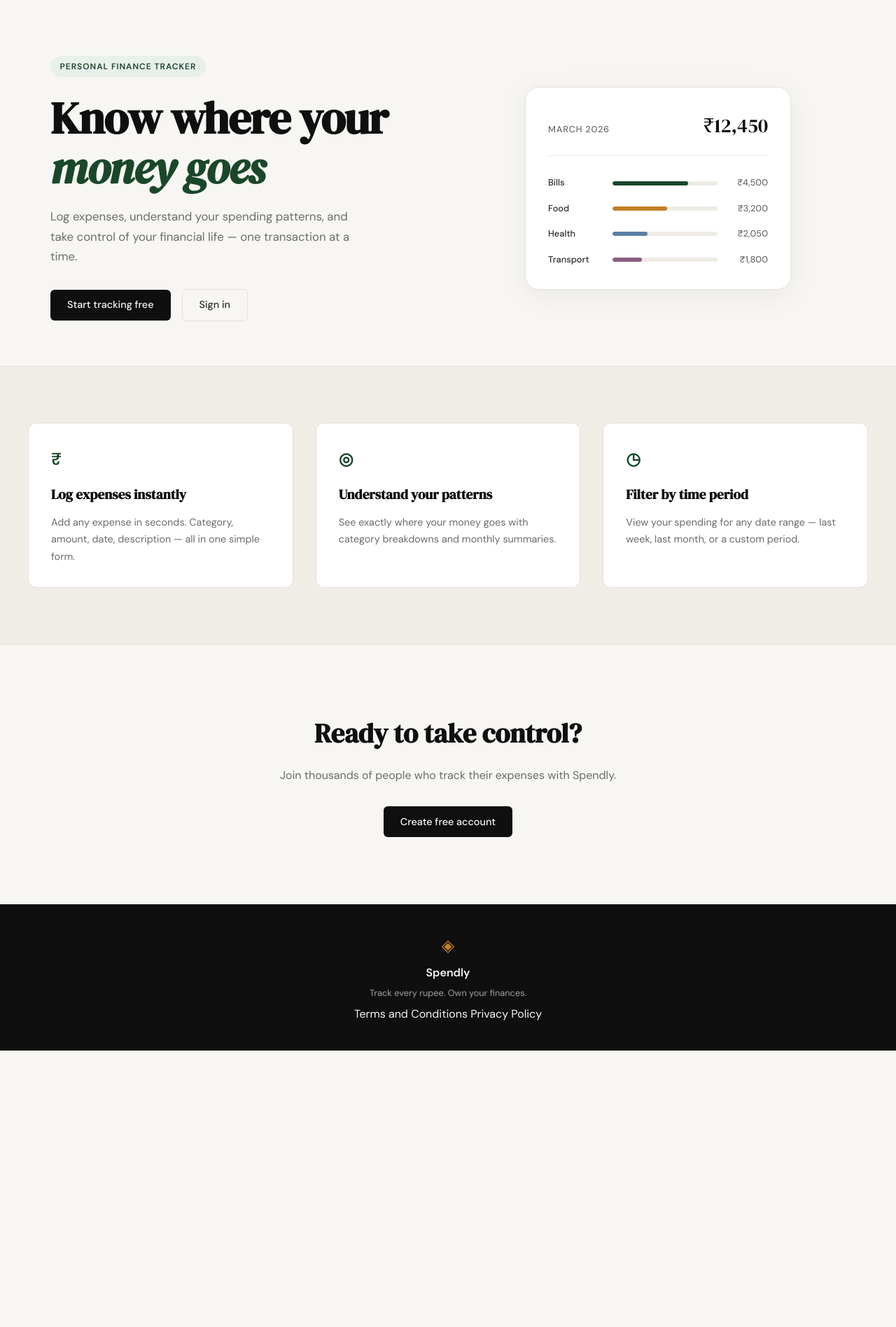
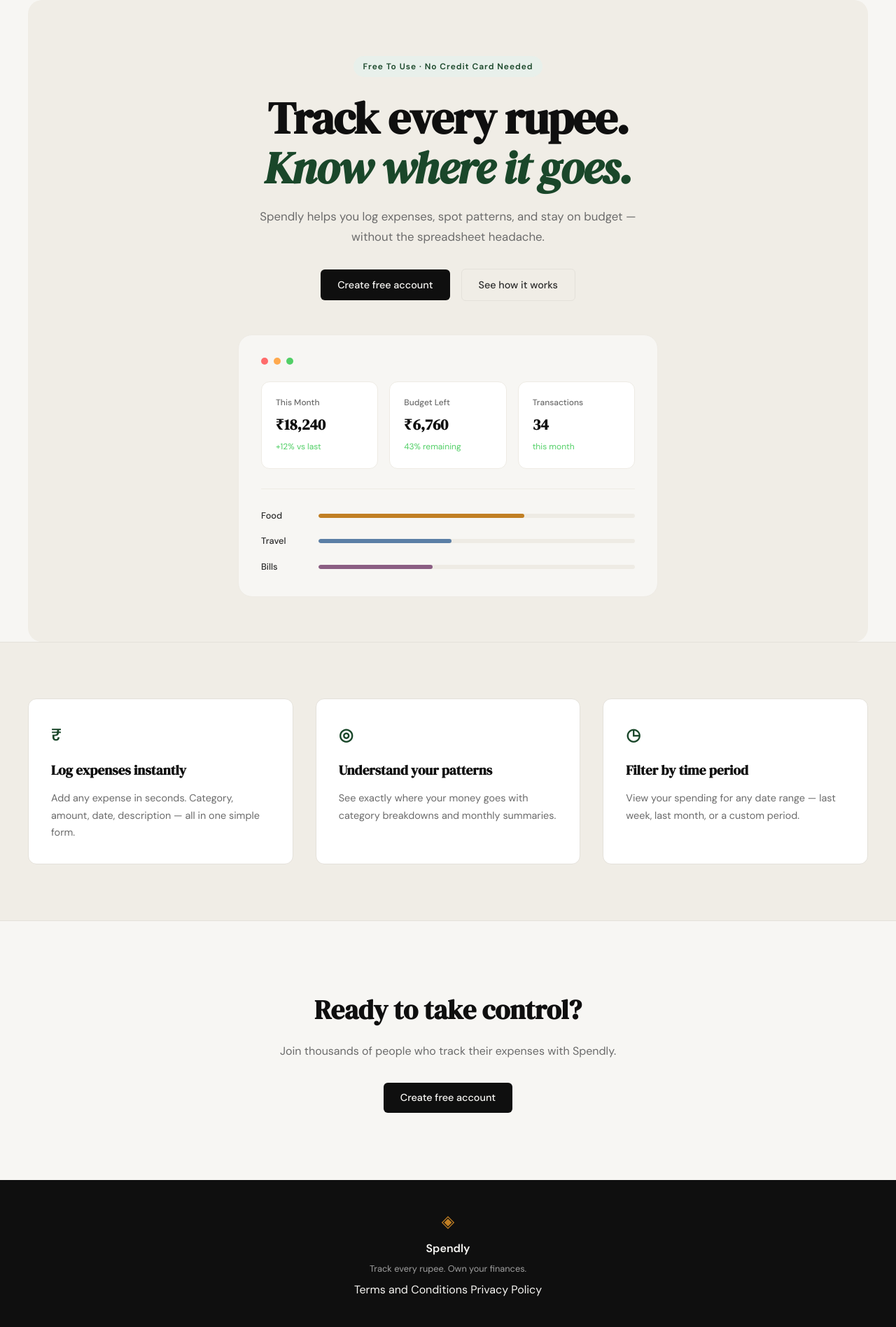
Before and after one commit to syedebrah/spendly, a Flask app: page / in a window 1280 px wide. Shown: the part 61-1957 px from the top of the page at 70% size. Before the commit the page ends 1562 px from the top, so only its background shows below. Run offline with Flask 3, Linux system fonts and the light colour scheme.

Commit message:
feat: Adjused some style in landing_page

```diff
--- a/static/css/style.css
+++ b/static/css/style.css
@@ -125,12 +125,19 @@ a { color: inherit; text-decoration: none; }
 
 .hero {
     padding: 5rem 2rem 4rem;
-    display: grid;
-    grid-template-columns: 1fr 1fr;
-    gap: 4rem;
+    display: flex;
+    flex-direction: column;
     align-items: center;
+    gap: 3rem;
     max-width: var(--max-width);
     margin: 0 auto;
+    background: var(--paper-warm);
+    border-radius: var(--radius-lg);
+}
+
+.hero-inner {
+    text-align: center;
+    max-width: 600px;
 }
 
 .hero-badge {
@@ -140,7 +147,7 @@ a { color: inherit; text-decoration: none; }
     font-size: 0.75rem;
     font-weight: 600;
     letter-spacing: 0.08em;
-    text-transform: uppercase;
+    text-transform: capitalize;
     padding: 0.35rem 0.85rem;
     border-radius: 999px;
     margin-bottom: 1.5rem;
@@ -164,7 +171,7 @@ a { color: inherit; text-decoration: none; }
     font-size: 1.05rem;
     color: var(--ink-muted);
     line-height: 1.7;
-    max-width: 460px;
+    max-width: 100%;
     margin-bottom: 2rem;
 }
 
@@ -172,6 +179,7 @@ a { color: inherit; text-decoration: none; }
     display: flex;
     gap: 1rem;
     align-items: center;
+    justify-content: center;
 }
 
 /* ------------------------------------------------------------------ */
@@ -181,16 +189,76 @@ a { color: inherit; text-decoration: none; }
 .hero-visual {
     display: flex;
     justify-content: center;
+    width: 100%;
+    padding: 0 2rem;
 }
 
 .mock-card {
-    background: var(--paper-card);
-    border: 1px solid var(--border);
+    background: var(--paper);
+    border: 1px solid var(--border-soft);
     border-radius: var(--radius-lg);
     padding: 2rem;
     width: 100%;
-    max-width: 380px;
-    box-shadow: 0 8px 40px rgba(0,0,0,0.06);
+    max-width: 600px;
+    box-shadow: none;
+}
+
+.mock-card-dots {
+    display: flex;
+    gap: 0.5rem;
+    margin-bottom: 1.5rem;
+}
+
+.mock-dot {
+    width: 10px;
+    height: 10px;
+    border-radius: 50%;
+}
+
+.dot-1 { background: #ff6b6b; }
+.dot-2 { background: #ffa94d; }
+.dot-3 { background: #51cf66; }
+
+.mock-stats {
+    display: grid;
+    grid-template-columns: repeat(3, 1fr);
+    gap: 1rem;
+    margin-bottom: 1.75rem;
+    padding-bottom: 1.75rem;
+    border-bottom: 1px solid var(--border-soft);
+}
+
+.mock-stat-card {
+    display: flex;
+    flex-direction: column;
+    gap: 0.3rem;
+    background: var(--paper-card);
+    border: 1px solid var(--border-soft);
+    border-radius: var(--radius-md);
+    padding: 1.25rem;
+}
+
+.mock-stat-label {
+    font-size: 0.75rem;
+    font-weight: 500;
+    color: var(--ink-muted);
+    text-transform: capitalize;
+}
+
+.mock-stat-value {
+    font-family: var(--font-display);
+    font-size: 1.35rem;
+    font-weight: 700;
+    color: var(--ink);
+}
+
+.mock-stat-change {
+    font-size: 0.75rem;
+    color: var(--ink-muted);
+}
+
+.mock-stat-change {
+    color: #51cf66;
 }
 
 .mock-card-header {
@@ -220,7 +288,7 @@ a { color: inherit; text-decoration: none; }
 
 .mock-bar-row {
     display: grid;
-    grid-template-columns: 80px 1fr 60px;
+    grid-template-columns: 70px 1fr;
     align-items: center;
     gap: 0.75rem;
 }
@@ -254,6 +322,7 @@ a { color: inherit; text-decoration: none; }
     font-weight: 500;
     color: var(--ink-muted);
     text-align: right;
+    display: none;
 }
 
 /* ------------------------------------------------------------------ */
@@ -512,15 +581,6 @@ a { color: inherit; text-decoration: none; }
 /* ------------------------------------------------------------------ */
 
 @media (max-width: 900px) {
-    .hero {
-        grid-template-columns: 1fr;
-        text-align: center;
-    }
-
-    .hero-subtitle { max-width: 100%; }
-    .hero-actions { justify-content: center; }
-    .hero-visual { display: none; }
-
     .features-inner { grid-template-columns: 1fr; }
 }
 
--- a/templates/landing.html
+++ b/templates/landing.html
@@ -6,55 +6,62 @@
 
 <section class="hero">
     <div class="hero-inner">
-        <div class="hero-badge">Personal Finance Tracker</div>
+        <div class="hero-badge">Free to use · No credit card needed</div>
         <h1 class="hero-title">
-            Know where your<br>
-            <em>money goes</em>
+            Track every rupee.<br>
+            <em>Know where it goes.</em>
         </h1>
         <p class="hero-subtitle">
-            Log expenses, understand your spending patterns,
-            and take control of your financial life —
-            one transaction at a time.
+            Spendly helps you log expenses, spot patterns, and stay
+            on budget — without the spreadsheet headache.
         </p>
         <div class="hero-actions">
-            <a href="{{ url_for('register') }}" class="btn-primary">Start tracking free</a>
-            <a href="{{ url_for('login') }}" class="btn-ghost">Sign in</a>
+            <a href="{{ url_for('register') }}" class="btn-primary">Create free account</a>
+            <a href="{{ url_for('login') }}" class="btn-ghost">See how it works</a>
         </div>
     </div>
     <div class="hero-visual">
         <div class="mock-card">
-            <div class="mock-card-header">
-                <span class="mock-label">March 2026</span>
-                <span class="mock-total">₹12,450</span>
+            <div class="mock-card-dots">
+                <span class="mock-dot dot-1"></span>
+                <span class="mock-dot dot-2"></span>
+                <span class="mock-dot dot-3"></span>
+            </div>
+            <div class="mock-stats">
+                <div class="mock-stat-card">
+                    <span class="mock-stat-label">This month</span>
+                    <span class="mock-stat-value">₹18,240</span>
+                    <span class="mock-stat-change">+12% vs last</span>
+                </div>
+                <div class="mock-stat-card">
+                    <span class="mock-stat-label">Budget left</span>
+                    <span class="mock-stat-value">₹6,760</span>
+                    <span class="mock-stat-change">43% remaining</span>
+                </div>
+                <div class="mock-stat-card">
+                    <span class="mock-stat-label">Transactions</span>
+                    <span class="mock-stat-value">34</span>
+                    <span class="mock-stat-change">this month</span>
+                </div>
             </div>
             <div class="mock-bars">
                 <div class="mock-bar-row">
+                    <span class="mock-cat">Food</span>
+                    <div class="mock-bar-track">
+                        <div class="mock-bar mock-bar-2" style="width: 65%"></div>
+                    </div>
+                </div>
+                <div class="mock-bar-row">
+                    <span class="mock-cat">Travel</span>
+                    <div class="mock-bar-track">
+                        <div class="mock-bar mock-bar-3" style="width: 42%"></div>
+                    </div>
+                </div>
+                <div class="mock-bar-row">
                     <span class="mock-cat">Bills</span>
                     <div class="mock-bar-track">
-                        <div class="mock-bar" style="width: 72%"></div>
+                        <div class="mock-bar mock-bar-4" style="width: 36%"></div>
                     </div>
-                    <span class="mock-amt">₹4,500</span>
-                </div>
-                <div class="mock-bar-row">
-                    <span class="mock-cat">Food</span>
-                    <div class="mock-bar-track">
-                        <div class="mock-bar mock-bar-2" style="width: 52%"></div>
-                    </div>
-                    <span class="mock-amt">₹3,200</span>
-                </div>
-                <div class="mock-bar-row">
-                    <span class="mock-cat">Health</span>
-                    <div class="mock-bar-track">
-                        <div class="mock-bar mock-bar-3" style="width: 33%"></div>
-                    </div>
-                    <span class="mock-amt">₹2,050</span>
-                </div>
-                <div class="mock-bar-row">
-                    <span class="mock-cat">Transport</span>
-                    <div class="mock-bar-track">
-                        <div class="mock-bar mock-bar-4" style="width: 28%"></div>
-                    </div>
-                    <span class="mock-amt">₹1,800</span>
                 </div>
             </div>
         </div>
```
Also changed, not shown: images/Screenshot 2026-03-25 at 12.36.20 AM.png (added).
